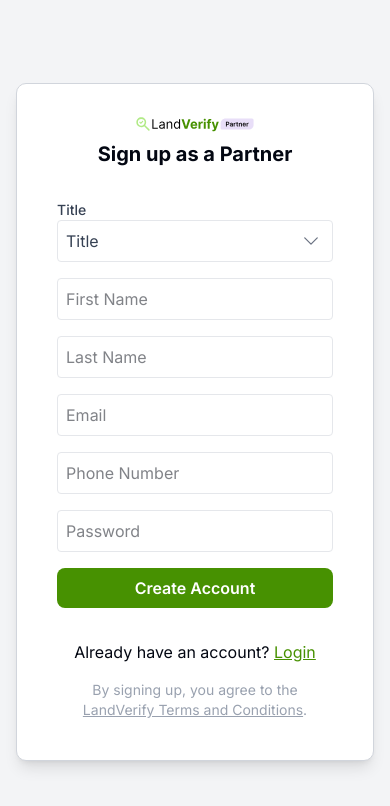
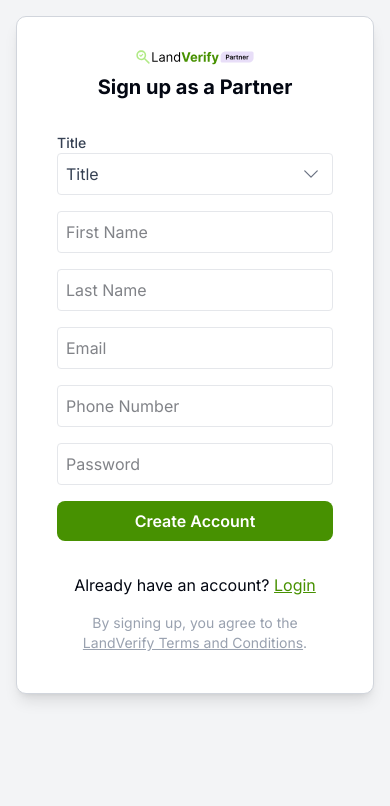
Before and after one commit to agbajekehinde/land-verify, a Next.js app: page /partner/signup in a window 390 px wide. Shown: the top 806 px of the page. Built offline with nearby package versions, Linux system fonts and the light colour scheme; a web font is replaced by a local one.

Commit message:
modified:   app/partner/signin/page.tsx

```diff
--- a/app/partner/signin/page.tsx
+++ b/app/partner/signin/page.tsx
@@ -33,7 +33,7 @@ export default function PartnerSignInPage() {
   };
 
   return (
-    <div className="flex items-center justify-center min-h-screen p-4 sm:p-6 lg:p-8 bg-gray-100">
+    <div className="flex items-start sm:items-center justify-center min-h-screen p-4 sm:p-6 lg:p-8 bg-gray-100">
       <div className="max-w-xl mx-auto p-6 sm:p-8 lg:p-12 border border-gray-300 rounded-lg shadow-lg w-full bg-white">
         <Link href="/">
           <img src="/Landverify-partner.svg" alt="LandVerify Partner Logo" className="mb-0 sm:mb-4 lg:mb-4 w-32 h-8 w-16 sm:h-14 lg:w-56 lg:h-13 mx-auto"/>
--- a/app/partner/signup/page.tsx
+++ b/app/partner/signup/page.tsx
@@ -41,7 +41,7 @@ export default function SignupForm() {
   };
 
   return (
-    <div className="flex items-center justify-center min-h-screen p-4 sm:p-6 lg:p-8 bg-gray-100">
+    <div className="flex items-start sm:items-center justify-center min-h-screen p-4 sm:p-6 lg:p-8 bg-gray-100">
       <div className="max-w-xl mx-auto p-6 sm:p-8 lg:p-12 border border-gray-300 rounded-lg shadow-lg w-full bg-white">
         <Link href="/">
           <img
```
